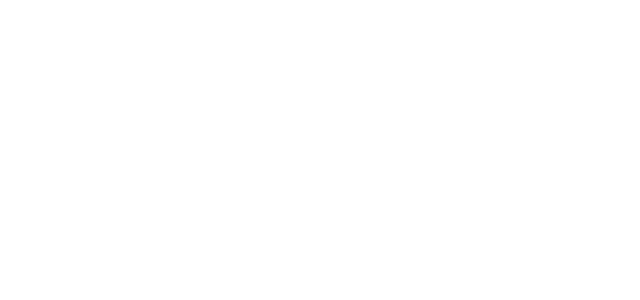
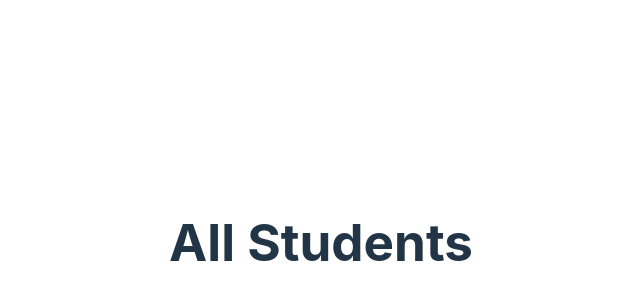
Before and after one commit to GA-SEB-3/Unit03-W02-D02-React-Routing, a React (Vite) app: page /students in a window 1280 px wide. Shown: the part 158-458 px from the top of the page, without its empty margins (319-959 px from the left). Built offline with nearby package versions, Linux system fonts and the light colour scheme.

Commit message:
updated code

```diff
--- a/src/App.jsx
+++ b/src/App.jsx
@@ -1,10 +1,21 @@
 import './App.css'
+import {Routes, Route} from 'react-router'
+import Students from './components/Students'
+
+// Step 2: import Route and Routes from "react-router"
 
 function App() {
 
   return (
     <>
 
+      <Routes>
+        <Route path = "/students" element = {<Students/>}  />
+      </Routes>
+
+
+
+
     </>
   )
 }
--- /dev/null
+++ b/src/components/Students.jsx
@@ -0,0 +1,11 @@
+import React from 'react'
+
+function Students() {
+  return (
+    <div>
+      <h1>All Students</h1>
+    </div>
+  )
+}
+
+export default Students
--- a/src/main.jsx
+++ b/src/main.jsx
@@ -2,9 +2,13 @@ import { StrictMode } from 'react'
 import { createRoot } from 'react-dom/client'
 import App from './App.jsx'
 import './index.css'
+import {BrowserRouter} from "react-router"
+
+// Step 1: import BrowserRouter from "react router" and wrap my application with it
 
 createRoot(document.getElementById('root')).render(
-  <StrictMode>
-    <App />
-  </StrictMode>,
+    <BrowserRouter>
+      <App />
+    </BrowserRouter>
+
 )
```
